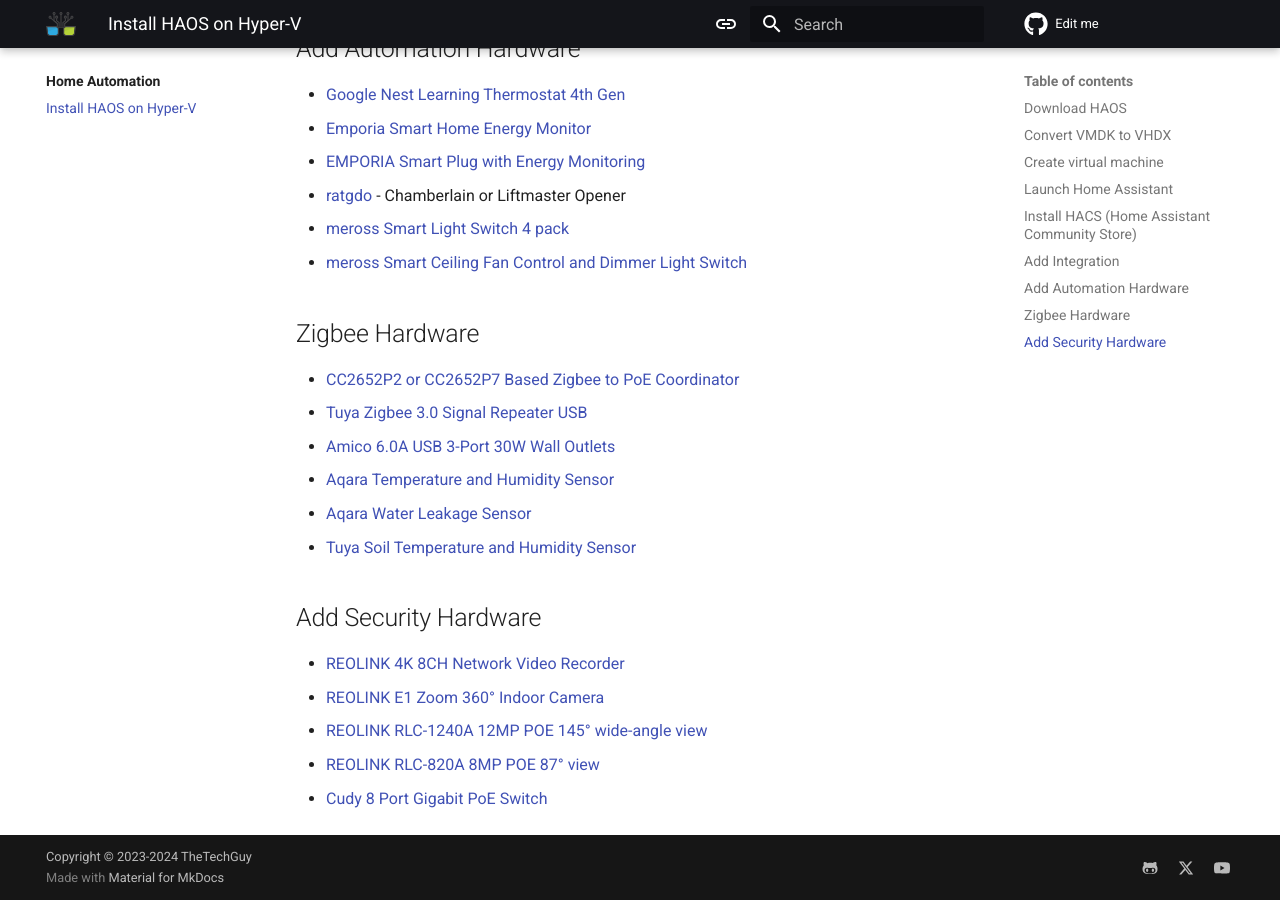
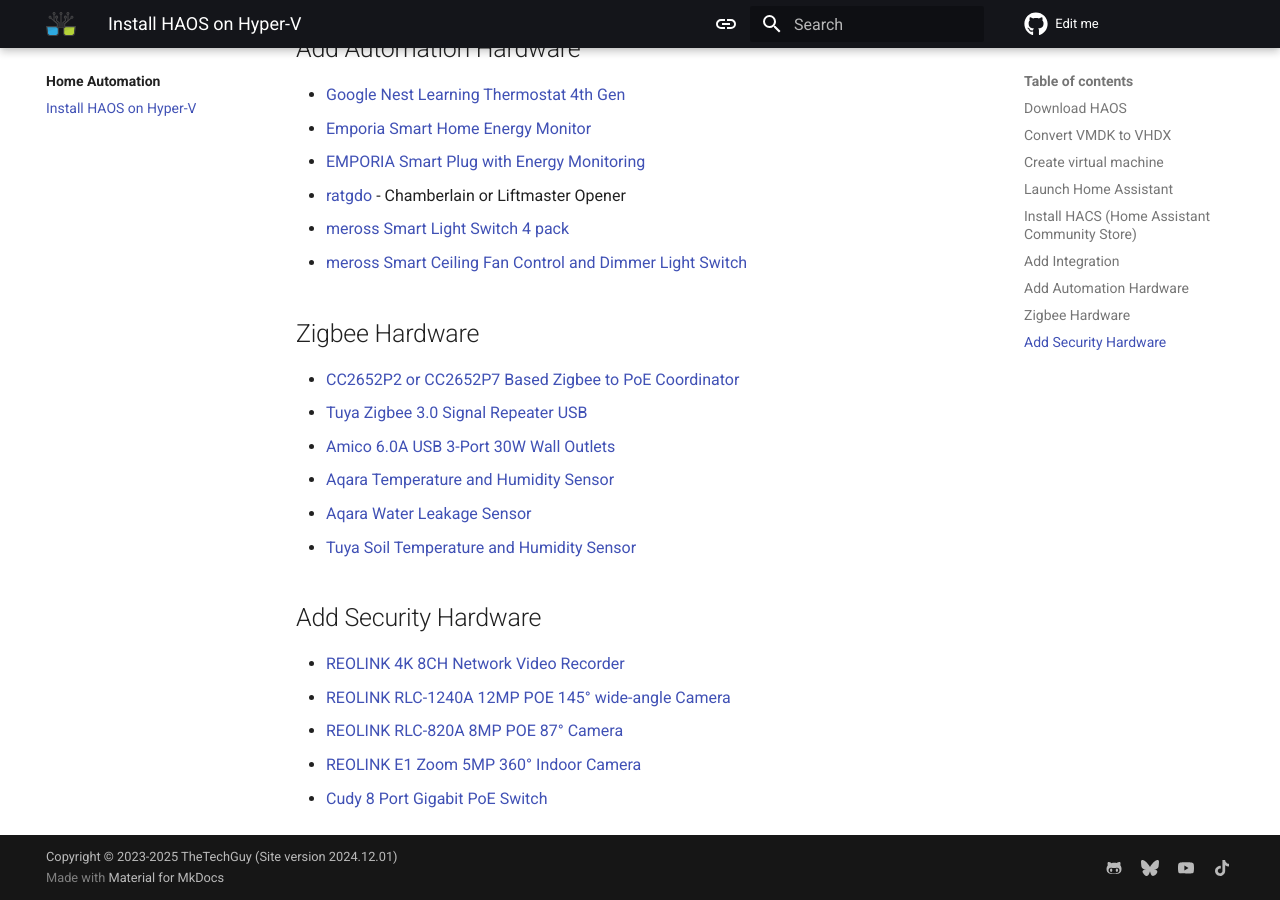
Before and after one commit to docs-thetechguy-com/docs-thetechguy-com.github.io, an MkDocs documentation site: the page built from docs/homeautomation/haos/install-haos-on-hyperv.md, in a window 1280 px wide and 900 px high, scrolled down 2021 px. Built offline with MkDocs 1.6.1 and Material for MkDocs 9.7.7, drawn with Linux system fonts in a browser that asks for light colours; comment, search, counter and statistics services are not loaded.

```diff
--- a/docs/homeautomation/haos/install-haos-on-hyperv.md
+++ b/docs/homeautomation/haos/install-haos-on-hyperv.md
@@ -81,7 +81,7 @@ This guide describes how to install the latest Home Assistant OS on Hyper-V.
 
 ## Add Security Hardware
 - [REOLINK 4K 8CH Network Video Recorder](https://amzn.to/3WCNYjM)
-- [REOLINK E1 Zoom 360° Indoor Camera](https://amzn.to/4cV8TEn)
-- [REOLINK RLC-1240A 12MP POE 145° wide-angle view](https://amzn.to/3Spbazx)
-- [REOLINK RLC-820A 8MP POE 87° view](https://amzn.to/46rfvbg)
+- [REOLINK RLC-1240A 12MP POE 145° wide-angle Camera](https://amzn.to/3Spbazx)
+- [REOLINK RLC-820A 8MP POE 87° Camera](https://amzn.to/46rfvbg)
+- [REOLINK E1 Zoom 5MP 360° Indoor Camera](https://amzn.to/4cV8TEn)
 - [Cudy 8 Port Gigabit PoE Switch](https://amzn.to/4cXgRgh)
--- a/mkdocs.yml
+++ b/mkdocs.yml
@@ -32,7 +32,7 @@ repo_name: Edit me
 edit_uri: blob/main/docs/
 
 # Copyright
-copyright: Copyright &copy; 2023-2024 TheTechGuy
+copyright: Copyright &copy; 2023-2025 TheTechGuy (Site version 2024.12.01)
 
 # Configuration
 theme:
@@ -145,10 +145,12 @@ extra:
   social:
     - icon: fontawesome/brands/github-alt
       link: https://github.com/docs-thetechguy-com
-    - icon: fontawesome/brands/x-twitter
-      link: https://twitter.com/TheTechGuy86
+    - icon: fontawesome/brands/bluesky
+      link: https://bsky.app/profile/thetechguy86.bsky.social
     - icon: simple/youtube
       link: https://www.youtube.com/@TheTechGuy86
+    - icon: fontawesome/brands/tiktok
+      link: https://www.tiktok.com/@thetechguy86
   consent:
     title: Cookie consent
     description: >-
```
Also changed, not shown: docs/about.md (+1 -1 lines), docs/windows/windows11-arm/windows11arm-on-opi5.md (+18 -16 lines), docs/windows/windows11-arm/assets/usb-partition-scheme.png (added).
